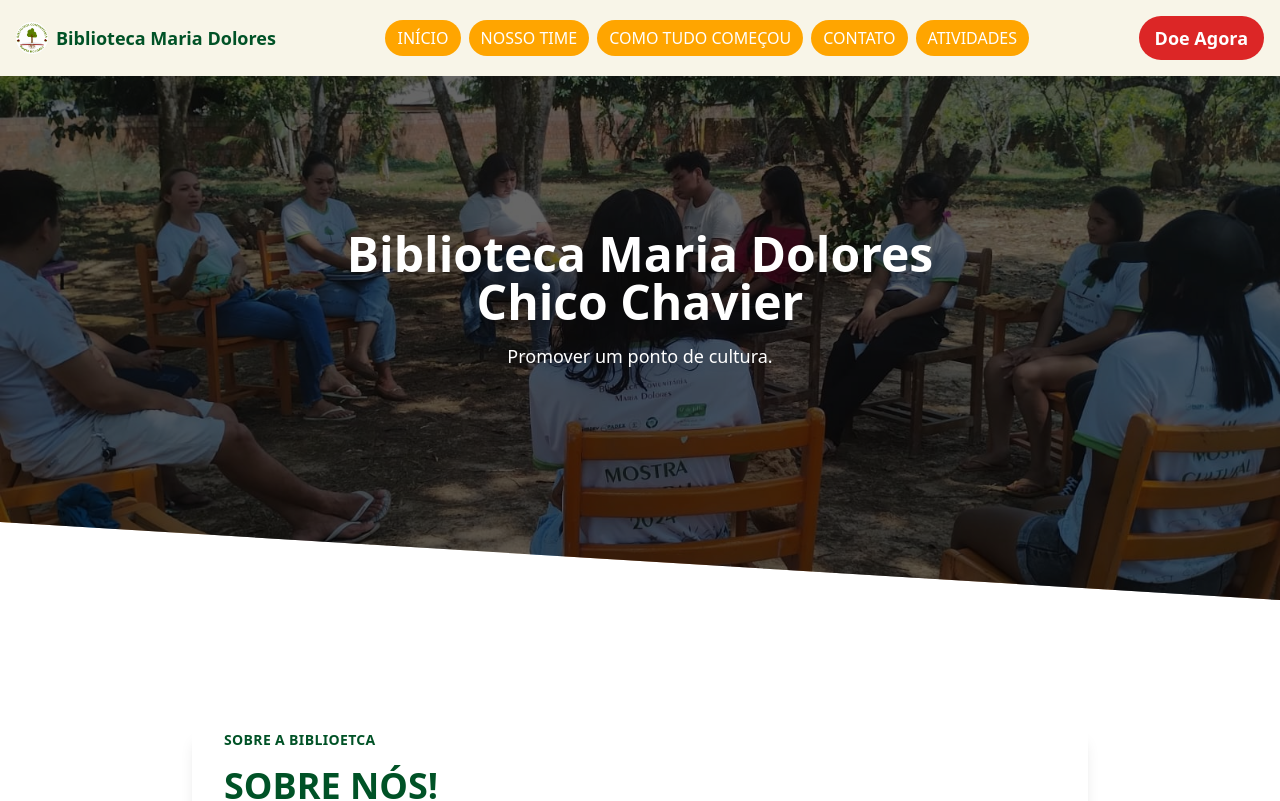
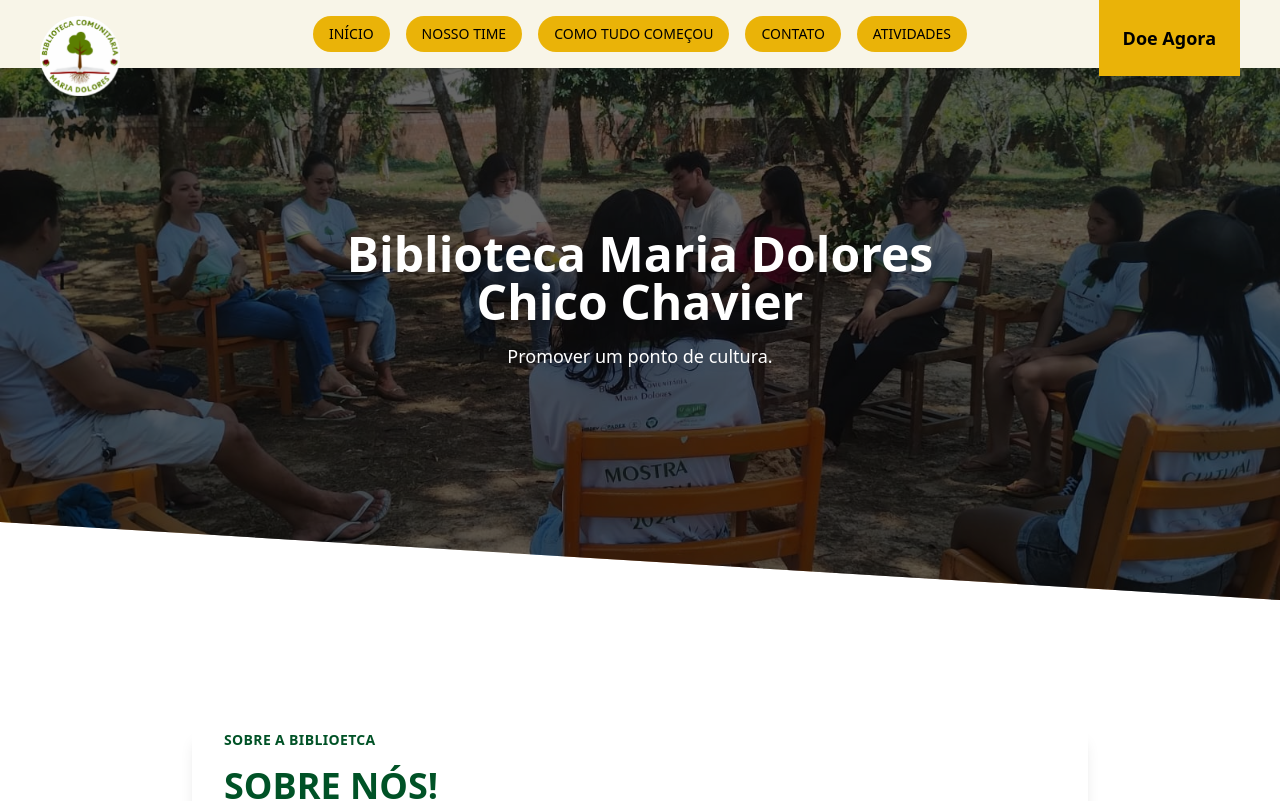
Before and after one commit to isaacfelipe1/bmd, a Next.js app: page / in a window 1280 px wide. Shown: the top 801 px of the page. Built offline with nearby package versions, Linux system fonts and the light colour scheme.

Commit message:
feat: reajuste de menu navbar

```diff
--- a/src/app/components/navbar.tsx
+++ b/src/app/components/navbar.tsx
@@ -52,15 +52,19 @@ const Navbar: React.FC = () => {
   if (!isMounted) {
     return null;
   }
+
   const toggleModal = () => {
     setIsModalOpen((prev) => !prev);
   };
+
+  const unifiedButtonStyle =
+    "bg-yellow-500 text-black py-2 px-4 rounded-full font-medium text-sm hover:bg-yellow-600 hover:shadow-lg focus:outline-none focus:ring-2 focus:ring-offset-2 focus:ring-yellow-500 transition duration-300 transform hover:scale-105 active:bg-yellow-700";
 
   return (
     <>
       <nav
         className={`fixed top-0 left-0 w-full z-50 transition-all duration-300 ${
-          scrolled ? "bg-[#f8f5e8] shadow-md py-3" : "bg-[#f8f5e8] py-4"
+          scrolled ? "bg-[#f8f5e8] shadow-md py-2" : "bg-[#f8f5e8] py-4"
         }`}
       >
         <div className="container mx-auto flex items-center justify-between px-4">
@@ -68,52 +72,39 @@ const Navbar: React.FC = () => {
             <img
               src="/assets/logo.png"
               alt="Logo Biblioteca Maria Dolores"
-              className="w-8 h-8 object-contain"
+              className="w-20 h-20 object-contain rounded-none fixed left-10 top-4 hover:scale-105 transition-transform"
+              style={{ zIndex: 1000 }}
             />
-            <span className="text-lg font-semibold text-[#005226] focus:outline-none focus:ring-2 focus:ring-offset-2 focus:ring-[#005226]">
-              Biblioteca Maria Dolores
-            </span>
           </Link>
-          <div className="hidden md:flex flex-1 justify-center space-x-2">
-            <Link
-              href="/"
-              className="bg-[#FFA500] text-white py-1.5 px-3 rounded-full font-medium text-base hover:bg-[#FF8C00] focus:outline-none focus:ring-2 focus:ring-offset-2 focus:ring-[#FF8C00] transition duration-300"
-            >
+
+          <div className="hidden md:flex flex-1 justify-center space-x-4">
+            <Link href="/" className={unifiedButtonStyle}>
               INÍCIO
             </Link>
-            <Link
-              href="../pages/nosso-time"
-              className="bg-[#FFA500] text-white py-1.5 px-3 rounded-full font-medium text-base hover:bg-[#FF8C00] focus:outline-none focus:ring-2 focus:ring-offset-2 focus:ring-[#FF8C00] transition duration-300"
-            >
+            <Link href="../pages/nosso-time" className={unifiedButtonStyle}>
               NOSSO TIME
             </Link>
-            <Link
-              href="../pages/como-comecou"
-              className="bg-[#FFA500] text-white py-1.5 px-3 rounded-full font-medium text-base hover:bg-[#FF8C00] focus:outline-none focus:ring-2 focus:ring-offset-2 focus:ring-[#FF8C00] transition duration-300"
-            >
+            <Link href="../pages/como-comecou" className={unifiedButtonStyle}>
               COMO TUDO COMEÇOU
             </Link>
-            <Link
-              href="../pages/contato"
-              className="bg-[#FFA500] text-white py-1.5 px-3 rounded-full font-medium text-base hover:bg-[#FF8C00] focus:outline-none focus:ring-2 focus:ring-offset-2 focus:ring-[#FF8C00] transition duration-300"
-            >
+            <Link href="../pages/contato" className={unifiedButtonStyle}>
               CONTATO
             </Link>
-            <Link
-              href="../pages/atividade"
-              className="bg-[#FFA500] text-white py-1.5 px-3 rounded-full font-medium text-base hover:bg-[#FF8C00] focus:outline-none focus:ring-2 focus:ring-offset-2 focus:ring-[#FF8C00] transition duration-300"
-            >
+            <Link href="../pages/atividade" className={unifiedButtonStyle}>
               ATIVIDADES
             </Link>
           </div>
+
           <div className="hidden md:flex items-center space-x-4">
             <button
               onClick={toggleModal}
-              className="bg-red-600 text-white py-2 px-4 rounded-full font-bold text-lg hover:bg-red-700 transition-transform transform hover:scale-105 focus:outline-none focus:ring-2 focus:ring-offset-2 focus:ring-red-600"
+              className="bg-yellow-500 text-black py-6 px-6 rounded-none font-bold text-lg hover:bg-yellow-600 hover:shadow-lg transition-transform transform hover:scale-105 focus:outline-none focus:ring-2 focus:ring-offset-2 focus:ring-yellow-500 md:absolute md:right-10 md:top-0 md:translate-y-[0%]"
+              style={{ zIndex: 1000 }}
             >
               Doe Agora
             </button>
           </div>
+
           <div className="md:hidden">
             <button
               onClick={() => setIsMobileMenuOpen((prev) => !prev)}
@@ -137,43 +128,66 @@ const Navbar: React.FC = () => {
             </button>
           </div>
         </div>
+
         {isMobileMenuOpen && (
           <div
-            className="md:hidden bg-[#f8f5e8] text-[#005226] py-4 transition-all duration-300 ease-in-out"
+            className="md:hidden fixed top-0 left-0 w-full h-full bg-[#f8f5e8] z-50 text-[#005226] transition-all duration-300 ease-in-out"
             ref={mobileMenuRef}
           >
-            <div className="container mx-auto px-4 space-y-3">
+            <div className="container mx-auto px-4 pt-16 space-y-4 relative">
+              <div className="absolute top-4 right-4">
+                <button
+                  className="text-[#005226] focus:outline-none focus:ring-2 focus:ring-offset-2 focus:ring-[#005226]"
+                  onClick={() => setIsMobileMenuOpen(false)}
+                >
+                  <svg
+                    xmlns="http://www.w3.org/2000/svg"
+                    className="h-6 w-6"
+                    fill="none"
+                    viewBox="0 0 24 24"
+                    stroke="currentColor"
+                  >
+                    <path
+                      strokeLinecap="round"
+                      strokeLinejoin="round"
+                      strokeWidth="2"
+                      d="M6 18L18 6M6 6l12 12"
+                    />
+                  </svg>
+                </button>
+              </div>
+              <div className="flex flex-col items-center space-y-3">
                 <Link
                   href="/"
-                className="block bg-[#FFA500] text-white py-1.5 px-3 rounded-full font-medium text-base hover:bg-[#FF8C00] focus:outline-none focus:ring-2 focus:ring-offset-2 focus:ring-[#FF8C00] transition duration-300"
+                  className={unifiedButtonStyle}
                   onClick={() => setIsMobileMenuOpen(false)}
                 >
                   INÍCIO
                 </Link>
                 <Link
                   href="../pages/nosso-time"
-                className="block bg-[#FFA500] text-white py-1.5 px-3 rounded-full font-medium text-base hover:bg-[#FF8C00] focus:outline-none focus:ring-2 focus:ring-offset-2 focus:ring-[#FF8C00] transition duration-300"
+                  className={unifiedButtonStyle}
                   onClick={() => setIsMobileMenuOpen(false)}
                 >
                   NOSSO TIME
                 </Link>
                 <Link
                   href="../pages/como-comecou"
-                className="block bg-[#FFA500] text-white py-1.5 px-3 rounded-full font-medium text-base hover:bg-[#FF8C00] focus:outline-none focus:ring-2 focus:ring-offset-2 focus:ring-[#FF8C00] transition duration-300"
+                  className={unifiedButtonStyle}
                   onClick={() => setIsMobileMenuOpen(false)}
                 >
                   COMO TUDO COMEÇOU
                 </Link>
                 <Link
                   href="../pages/contato"
-                className="block bg-[#FFA500] text-white py-1.5 px-3 rounded-full font-medium text-base hover:bg-[#FF8C00] focus:outline-none focus:ring-2 focus:ring-offset-2 focus:ring-[#FF8C00] transition duration-300"
+                  className={unifiedButtonStyle}
                   onClick={() => setIsMobileMenuOpen(false)}
                 >
                   CONTATO
                 </Link>
                 <Link
                   href="../pages/atividade"
-                className="block bg-[#FFA500] text-white py-1.5 px-3 rounded-full font-medium text-base hover:bg-[#FF8C00] focus:outline-none focus:ring-2 focus:ring-offset-2 focus:ring-[#FF8C00] transition duration-300"
+                  className={unifiedButtonStyle}
                   onClick={() => setIsMobileMenuOpen(false)}
                 >
                   ATIVIDADES
@@ -186,8 +200,10 @@ const Navbar: React.FC = () => {
                 </button>
               </div>
             </div>
+          </div>
         )}
       </nav>
+
       {isModalOpen && (
         <DonationModal isOpen={isModalOpen} onClose={toggleModal} />
       )}
```
Lines whose indentation alone changed are shown as unchanged.
